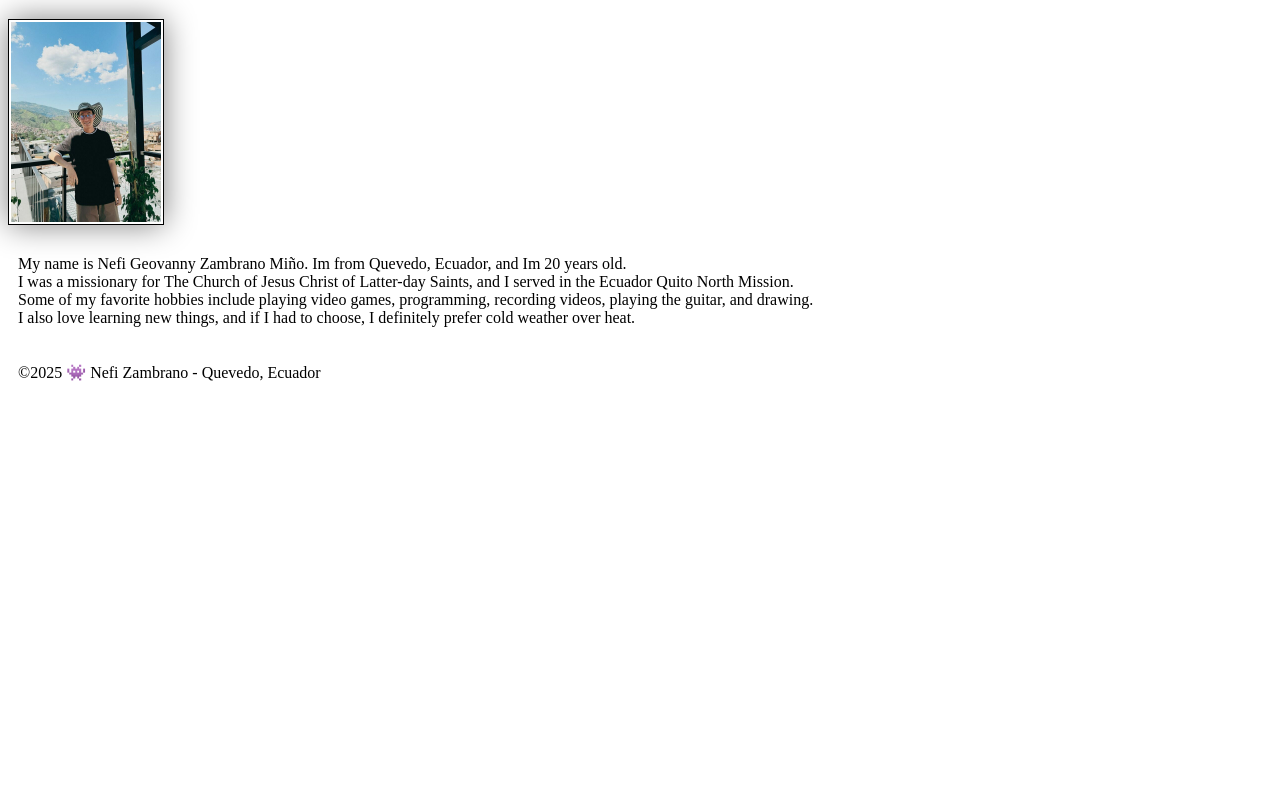
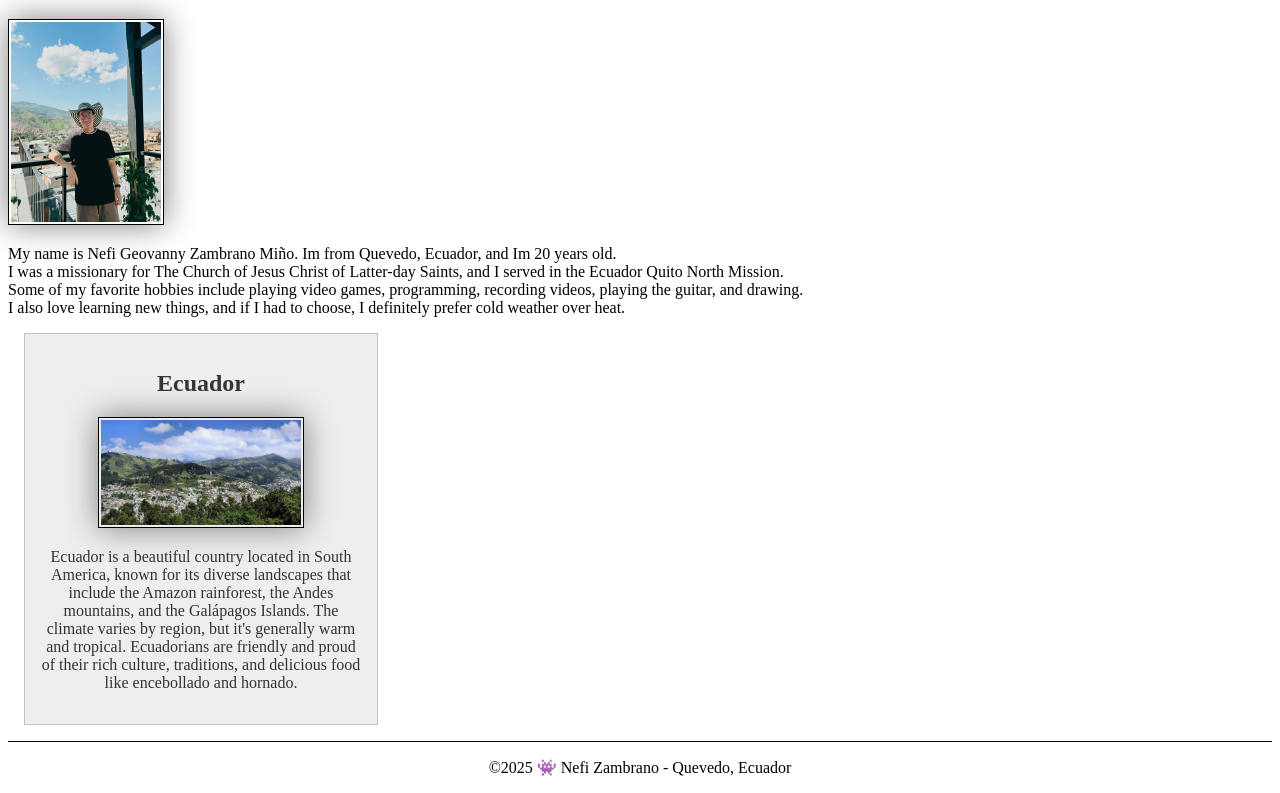
Before and after one commit to ZAKUG04/wdd130, a plain HTML site: page index.html in a window 1280 px wide. Shown: the part 207-1000 px from the top of the page. Before the commit the page ends 800 px from the top, so only its background shows below. Drawn offline with Linux system fonts and the light colour scheme.

Commit message:
img added

```diff
--- a/index.html
+++ b/index.html
@@ -5,6 +5,8 @@
     <meta name="viewport" content="width=device-width, initial-scale=1.0">
     <link rel="stylesheet" href="styles/styles.css">
     <title>Nefi Zambrano | WDD 130</title>
+    <meta name="description" content="Nefi Zambrano, WDD 130 course, home page with profile and hobbies">
+<meta name="author" content="Nefi Zambrano">
 </head>
 <body>
     <header>
@@ -19,6 +21,13 @@
         <p>My name is Nefi Geovanny Zambrano Miño. Im from Quevedo, Ecuador, and Im 20 years old.<br> I was a missionary for The Church of Jesus Christ of Latter-day Saints, and I served in the Ecuador Quito North Mission.<br>
         Some of my favorite hobbies include playing video games, programming, recording videos, playing the guitar, and drawing.<br>I also love learning new things, and if I had to choose, I definitely prefer cold weather over heat.</p>
     </main>
+    <aside>
+  <h2>Ecuador</h2>
+  <img src="images/ecuador-1423059_1280.jpg" alt="Beautiful landscape of Ecuador">
+  <p>
+    Ecuador is a beautiful country located in South America, known for its diverse landscapes that include the Amazon rainforest, the Andes mountains, and the Galápagos Islands. The climate varies by region, but it's generally warm and tropical. Ecuadorians are friendly and proud of their rich culture, traditions, and delicious food like encebollado and hornado.
+  </p>
+</aside>
     <footer>
         <p>©2025 👾 Nefi Zambrano - Quevedo, Ecuador</p>
     </footer>
--- a/styles/styles.css
+++ b/styles/styles.css
@@ -20,5 +20,30 @@ img{
     box-shadow: 0 0 30px gray;
 }
 p{
-    padding: 10px;
+    padding: 0;
 }
+main {
+  max-width: 840px;
+}
+aside {
+  width: 20rem;
+  margin: 1rem;
+  border: 1px solid rgb(0 0 0 / 0.2);
+  padding: 1rem;
+  background-color: #eee;
+  color: #333;
+  text-align: center;
+}
+aside img {
+  width: 200px;
+  height: auto;
+}
+main img {
+  width: 150px;
+  height: auto;
+}
+footer {
+  margin-top: 15px;
+  border-top: 1px solid #000;
+  text-align: center;
+}
```
Also changed, not shown: images/ecuador-1423059_1280.jpg (added).
